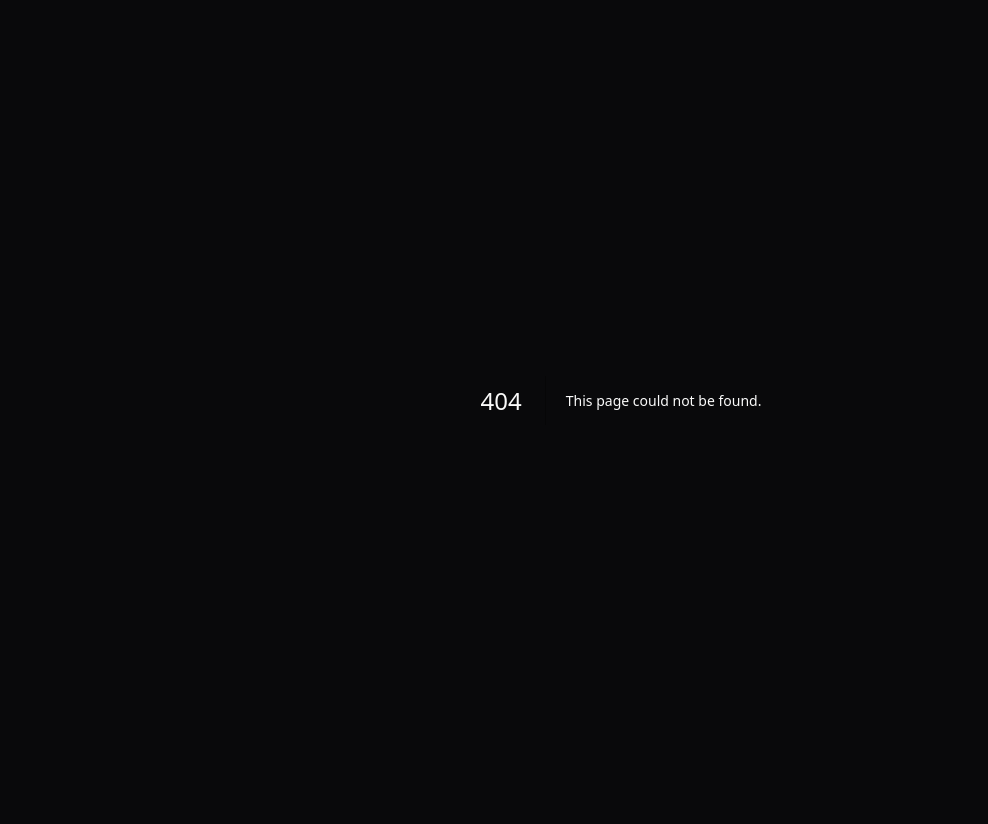
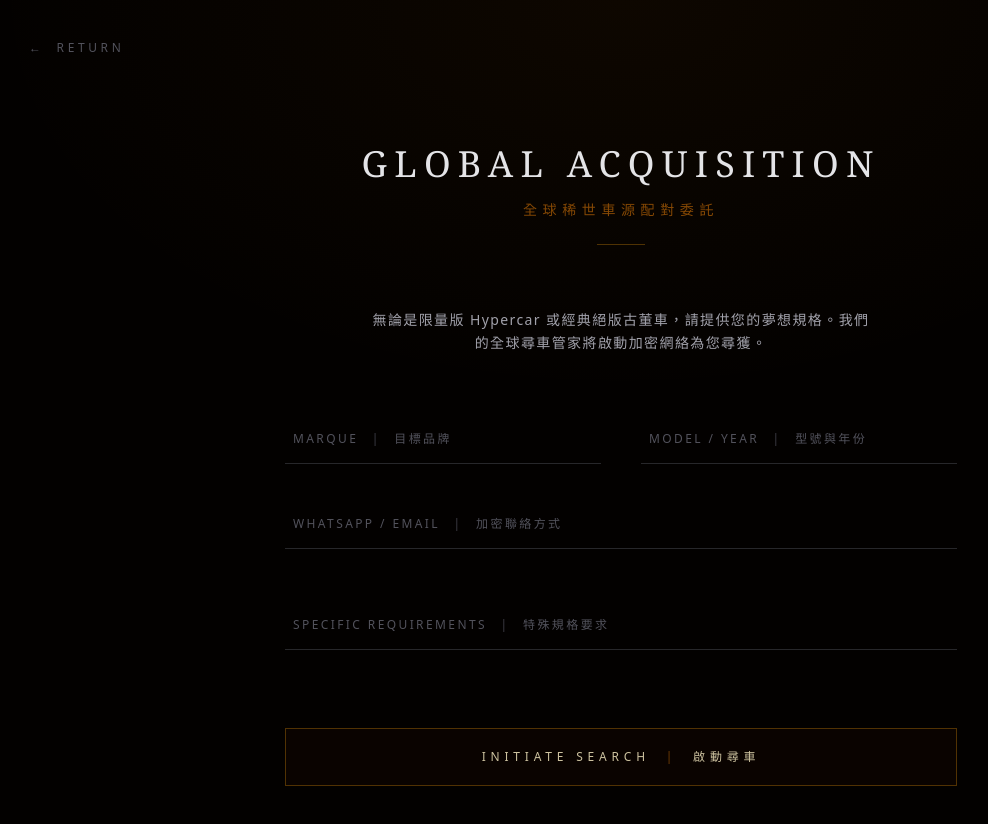
Before and after one commit to charles2006hk-hash/gold-land-hk, a Next.js app: page /global-find in a window 1280 px wide. Before the commit this address had no page. Shown: the top 824 px of the page, without its empty margins (19-1007 px from the left). Before the commit the page ends 800 px from the top, so only its background shows below. Built offline with nearby package versions, Linux system fonts and the light colour scheme.

Commit message:
Add GlobalFind component with search functionality
Implement the GlobalFind component with a search form for vehicle acquisition.

```diff
--- /dev/null
+++ b/src/app/global-find/page.js
@@ -0,0 +1,77 @@
+import Link from 'next/link';
+
+export default function GlobalFind() {
+  return (
+    <main className="flex min-h-screen flex-col items-center bg-[#030100] overflow-x-hidden font-sans relative selection:bg-amber-900/30 py-24 px-6">
+
+      {/* 🌅 背景：頂部微弱的琥珀光 */}
+      <div className="absolute top-0 left-1/2 -translate-x-1/2 w-[100vw] h-[50vh] bg-[radial-gradient(ellipse_at_top,rgba(217,119,6,0.05)_0%,rgba(0,0,0,0)_70%)] pointer-events-none"></div>
+
+      {/* ⬅️ 返回首頁按鈕 */}
+      <Link href="/" className="absolute top-10 left-6 md:left-12 text-zinc-600 hover:text-amber-400 transition-colors duration-500 text-xs tracking-[0.3em] flex items-center gap-3 z-20 group">
+        <span className="transform group-hover:-translate-x-2 transition-transform duration-500">←</span>
+        <span>RETURN</span>
+      </Link>
+
+      <div className="relative z-10 w-full max-w-2xl flex flex-col items-center mt-12">
+
+        {/* 標題區 */}
+        <h1 className="font-serif font-extralight text-3xl md:text-4xl tracking-[0.2em] text-zinc-200 mb-4 text-center">
+          GLOBAL ACQUISITION
+        </h1>
+        <p className="text-amber-600/60 text-xs md:text-sm tracking-[0.4em] mb-6 font-light text-center">
+          全球稀世車源配對委託
+        </p>
+        <div className="w-12 h-[1px] bg-amber-500/30 mb-16"></div>
+
+        <p className="text-zinc-400 text-sm tracking-[0.1em] font-light leading-relaxed text-center mb-16 max-w-lg">
+          無論是限量版 Hypercar 或經典絕版古董車，請提供您的夢想規格。我們的全球尋車管家將啟動加密網絡為您尋獲。
+        </p>
+
+        {/* 尋車表單 */}
+        <form className="w-full flex flex-col gap-10">
+
+          <div className="grid grid-cols-1 md:grid-cols-2 gap-10">
+            {/* 品牌 / Marque */}
+            <div className="relative group">
+              <input type="text" required className="w-full bg-transparent border-b border-zinc-800 py-3 px-2 text-amber-100/90 text-sm tracking-[0.15em] focus:outline-none focus:border-amber-500/50 transition-colors peer" placeholder=" " />
+              <label className="absolute left-2 top-3 text-zinc-600 text-xs tracking-[0.2em] transition-all peer-focus:-top-5 peer-focus:text-[10px] peer-focus:text-amber-500/70 peer-valid:-top-5 peer-valid:text-[10px] peer-valid:text-amber-500/50 pointer-events-none">
+                MARQUE <span className="mx-2 font-thin text-zinc-700">|</span> 目標品牌
+              </label>
+            </div>
+
+            {/* 型號 / Model */}
+            <div className="relative group">
+              <input type="text" required className="w-full bg-transparent border-b border-zinc-800 py-3 px-2 text-amber-100/90 text-sm tracking-[0.15em] focus:outline-none focus:border-amber-500/50 transition-colors peer" placeholder=" " />
+              <label className="absolute left-2 top-3 text-zinc-600 text-xs tracking-[0.2em] transition-all peer-focus:-top-5 peer-focus:text-[10px] peer-focus:text-amber-500/70 peer-valid:-top-5 peer-valid:text-[10px] peer-valid:text-amber-500/50 pointer-events-none">
+                MODEL / YEAR <span className="mx-2 font-thin text-zinc-700">|</span> 型號與年份
+              </label>
+            </div>
+          </div>
+
+          {/* 聯絡方式 / Contact */}
+          <div className="relative group">
+            <input type="text" required className="w-full bg-transparent border-b border-zinc-800 py-3 px-2 text-amber-100/90 text-sm tracking-[0.15em] focus:outline-none focus:border-amber-500/50 transition-colors peer" placeholder=" " />
+            <label className="absolute left-2 top-3 text-zinc-600 text-xs tracking-[0.2em] transition-all peer-focus:-top-5 peer-focus:text-[10px] peer-focus:text-amber-500/70 peer-valid:-top-5 peer-valid:text-[10px] peer-valid:text-amber-500/50 pointer-events-none">
+              WHATSAPP / EMAIL <span className="mx-2 font-thin text-zinc-700">|</span> 加密聯絡方式
+            </label>
+          </div>
+
+          {/* 備註 / Requirements */}
+          <div className="relative group mt-4">
+            <textarea required rows="1" className="w-full bg-transparent border-b border-zinc-800 py-3 px-2 text-amber-100/90 text-sm tracking-[0.1em] focus:outline-none focus:border-amber-500/50 transition-colors peer resize-none" placeholder=" "></textarea>
+            <label className="absolute left-2 top-3 text-zinc-600 text-xs tracking-[0.2em] transition-all peer-focus:-top-5 peer-focus:text-[10px] peer-focus:text-amber-500/70 peer-valid:-top-5 peer-valid:text-[10px] peer-valid:text-amber-500/50 pointer-events-none">
+              SPECIFIC REQUIREMENTS <span className="mx-2 font-thin text-zinc-700">|</span> 特殊規格要求
+            </label>
+          </div>
+
+          {/* 提交按鈕 */}
+          <button type="button" className="mt-8 w-full py-5 bg-amber-950/10 border border-amber-500/30 text-amber-100/80 text-xs tracking-[0.4em] hover:bg-amber-900/30 hover:border-amber-500/60 transition-all duration-700 relative overflow-hidden group">
+            <span className="relative z-10 font-light">INITIATE SEARCH <span className="mx-2 font-thin text-amber-600/50">|</span> 啟動尋車</span>
+          </button>
+        </form>
+
+      </div>
+    </main>
+  );
+}
```
